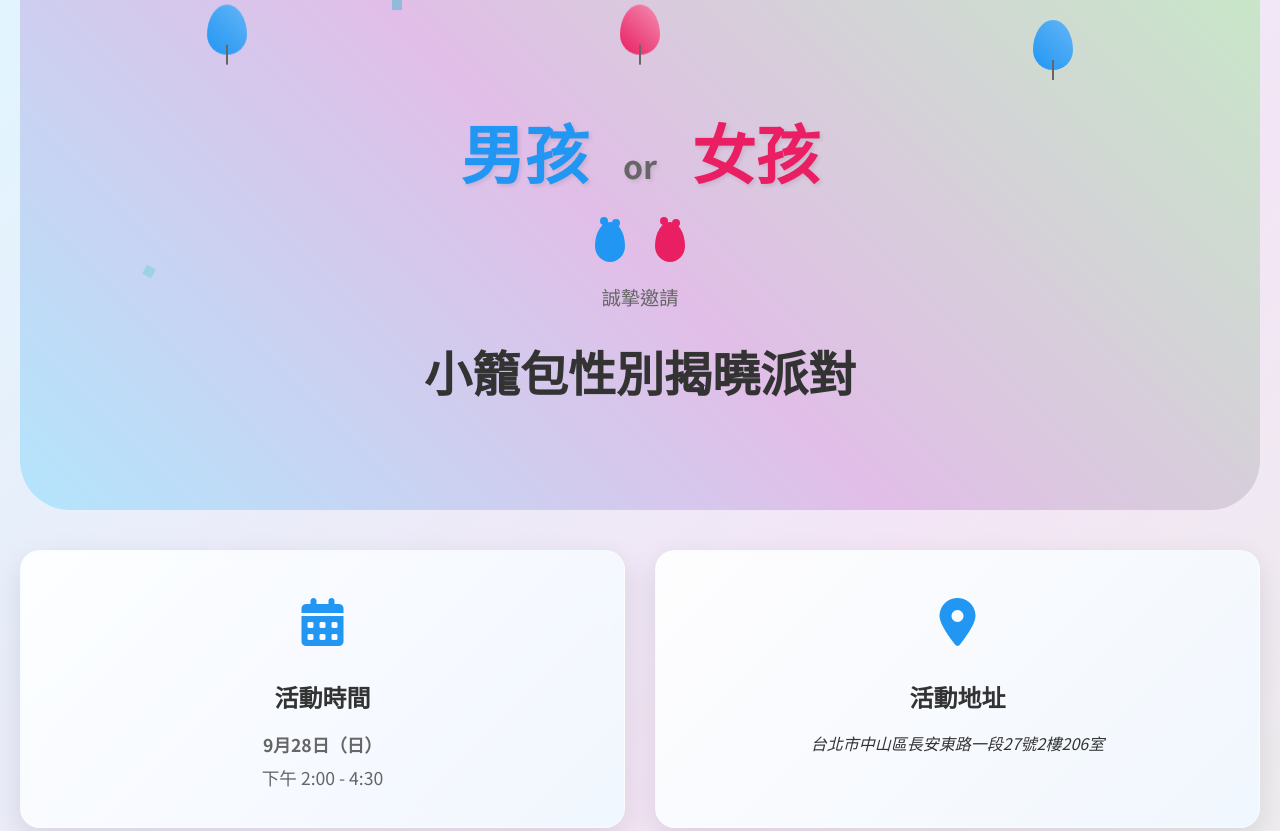
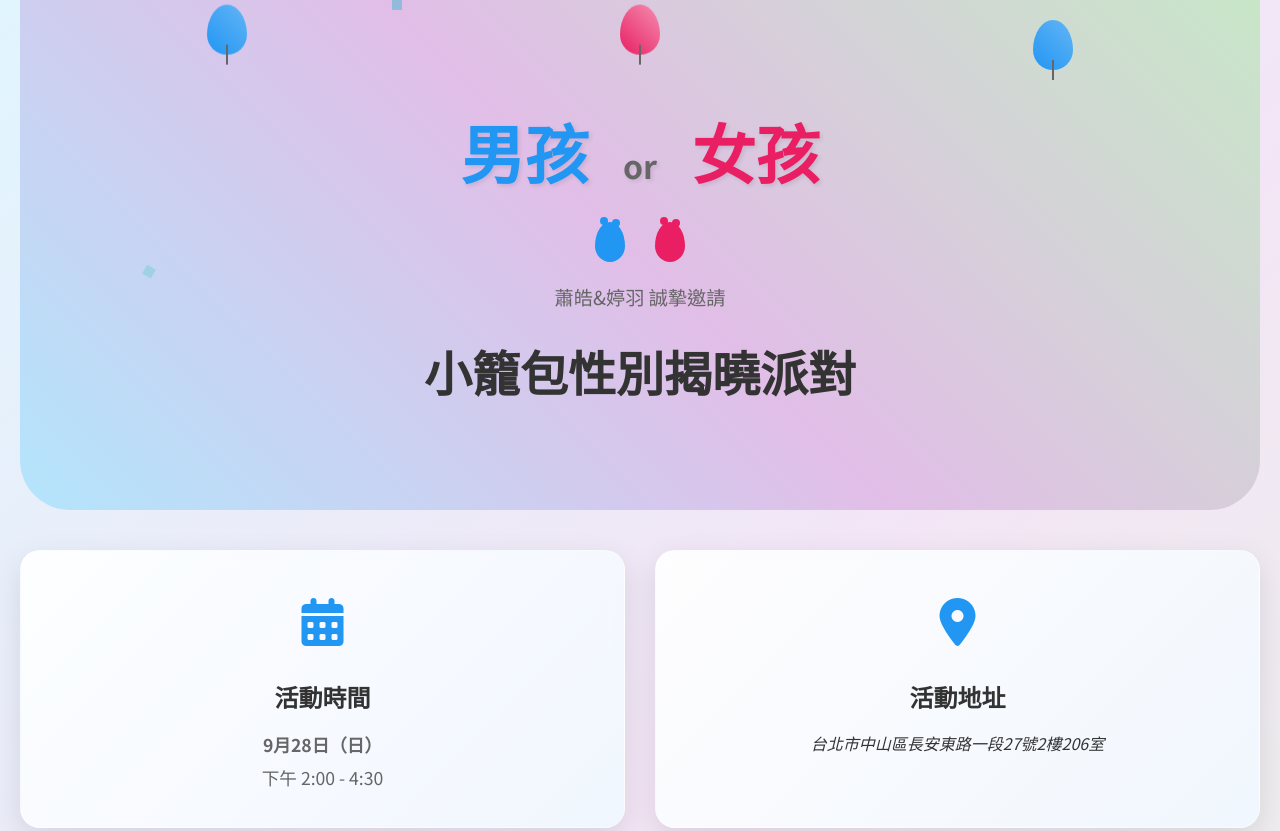
Before and after one commit to egghao/gender_disclose, a plain HTML site: page index.html in a window 1280 px wide. Shown: the top 831 px of the page. Drawn offline with Linux system fonts and the light colour scheme.

Commit message:
Update subtitle in index.html to include names for the event invitation

```diff
--- a/index.html
+++ b/index.html
@@ -37,7 +37,7 @@
                     <div class="footprint blue" role="img" aria-label="藍色小腳印"></div>
                     <div class="footprint pink" role="img" aria-label="粉色小腳印"></div>
                 </div>
-                <p class="subtitle">誠摯邀請</p>
+                <p class="subtitle">蕭皓&婷羽 誠摯邀請</p>
                 <h2 class="event-title">小籠包性別揭曉派對</h2>
             </div>
             <div class="confetti" aria-hidden="true">
```
